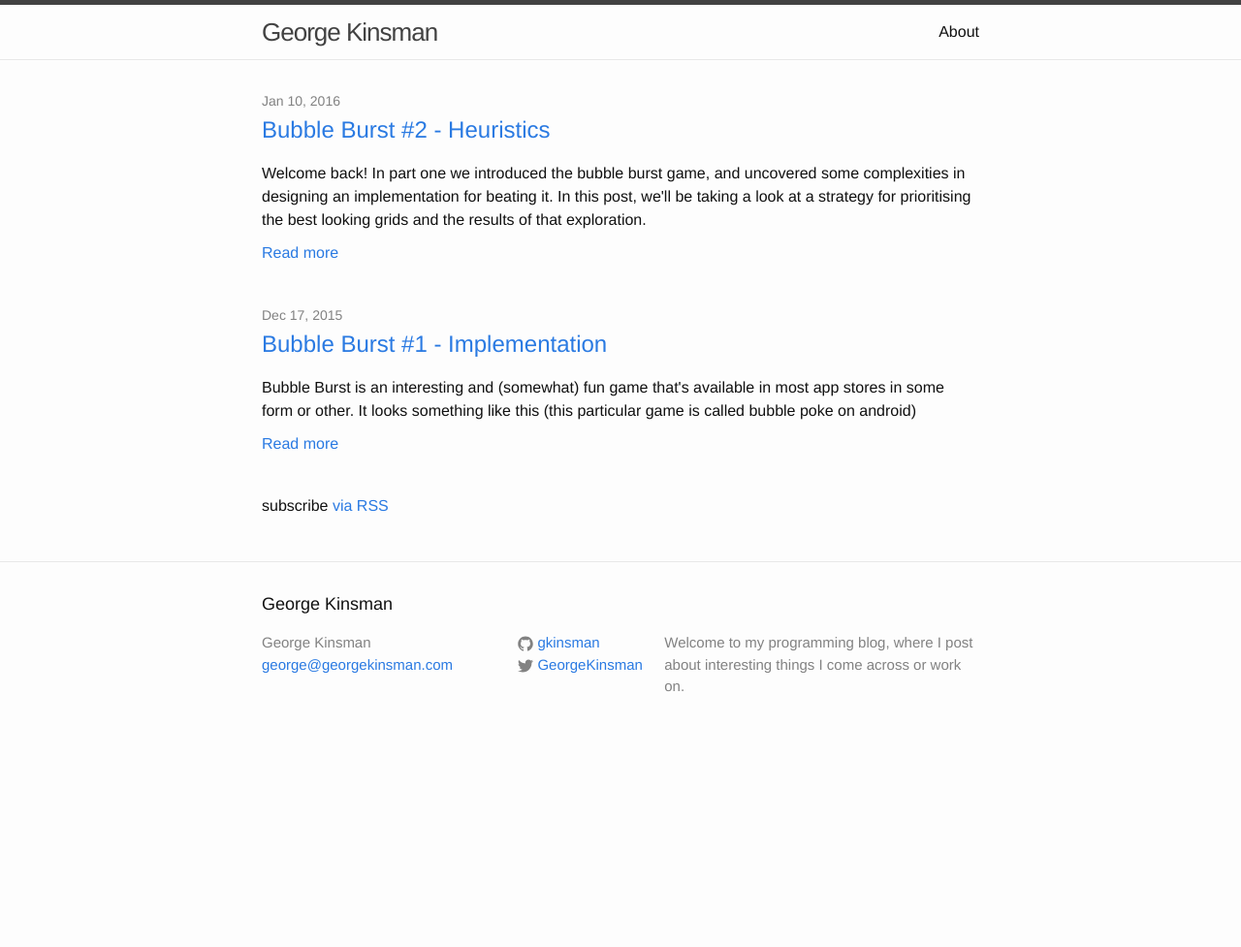
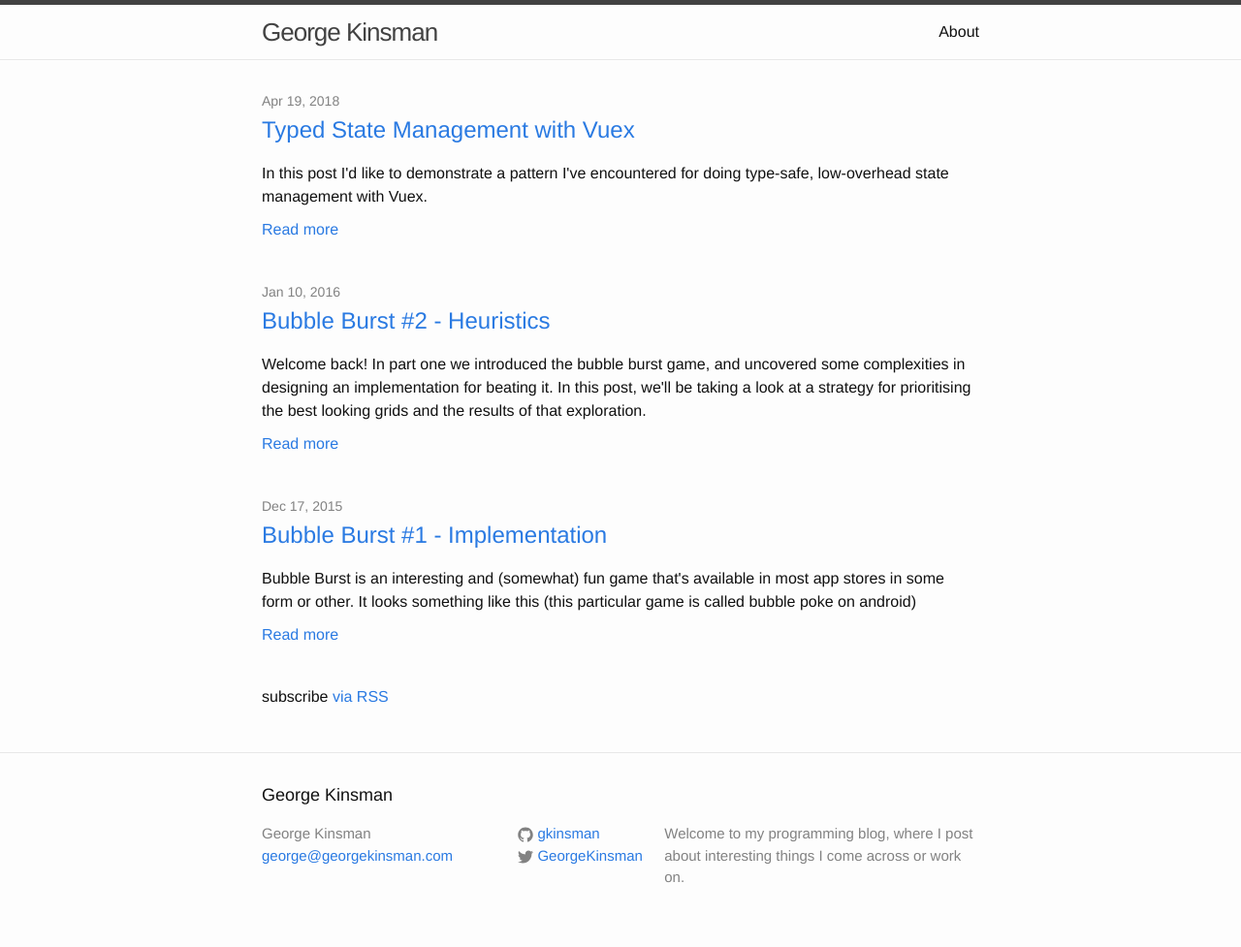
Before and after one commit to gkinsman/gkinsman.github.io, a Jekyll site: the page built from index.html, in a window 1280 px wide. Shown: the whole page at 97% size. Built offline with Jekyll 4.4.1, drawn with Linux system fonts in a browser that asks for light colours; before the commit the page ends 900 px from its top, so only the background shows below that; some of the changed lines change nothing that is shown.

Commit message:
- Add GA properly
- Add new typed vuex post

````diff
--- a/_config.yml
+++ b/_config.yml
@@ -4,7 +4,7 @@
 description: > # this means to ignore newlines until "baseurl:"
   Welcome to my programming blog, where I post about interesting things I come across or work on.
 baseurl: "" # the subpath of your site, e.g. /blog/
-url: "http://www.georgekinsman.com" # the base hostname & protocol for your site
+url: "http://georgekinsman.com" # the base hostname & protocol for your site
 twitter_username: GeorgeKinsman
 github_username:  gkinsman
 
--- /dev/null
+++ b/_includes/google_analytics.html
@@ -0,0 +1,8 @@
+<script>
+  (function(i,s,o,g,r,a,m){i['GoogleAnalyticsObject']=r;i[r]=i[r]||function(){
+  (i[r].q=i[r].q||[]).push(arguments)},i[r].l=1*new Date();a=s.createElement(o),
+  m=s.getElementsByTagName(o)[0];a.async=1;a.src=g;m.parentNode.insertBefore(a,m)
+  })(window,document,'script','//www.google-analytics.com/analytics.js','ga');
+  ga('create', 'UA-71541238-1', 'auto');
+  ga('send', 'pageview');
+</script>
--- a/_includes/head.html
+++ b/_includes/head.html
@@ -9,4 +9,6 @@
   <link rel="stylesheet" href="{{ "/css/main.css" | prepend: site.baseurl }}">
   <link rel="canonical" href="{{ page.url | replace:'index.html','' | prepend: site.baseurl | prepend: site.url }}">
   <link rel="alternate" type="application/atom+xml" title="{{ site.title }}" href="{{ "/feed.xml" | prepend: site.baseurl | prepend: site.url }}" />
+
+  {% include google_analytics.html %}
 </head>
--- /dev/null
+++ b/_posts/2018-04-19-Typed-State-Management-With-Vuex.md
@@ -0,0 +1,172 @@
+---
+layout: post
+published: draft
+title: >
+    Typed State Management with Vuex
+category: Programming
+excerpt:
+   In this post I'd like to demonstrate a pattern I've encountered for doing type-safe, low-overhead state management with Vuex.
+---
+
+## Typed State Management with Vuex
+
+In this post I'd like to demonstrate a pattern I've encountered for doing type-safe, low-overhead state management with Vuex. Vuex is the default, first class state management library for Vue.js. It allows developers to define a state tree that provides getters into the tree, synchronous mutations of the tree, and asynchronous actions that allow multiple mutations. Before looking at those however,
+
+**Let's start with a few goals for state management in general:**
+
+1. Everything should be typed using TypeScript, with `noImplicitAny: true`
+2. There should be minimal amounts of boilerplate and 'hooking things up'
+3. The store API should be as simple as possible.
+4. The store should be modular and namespaced, so that properties on different modules don't conflict.
+
+Vuex alone isn't very type-friendly, as it wasn't built from the ground up with types in mind. However, there has been a number of community efforts to add them. Several libraries now exist to achieve this goal, and most of them take the form of API's that build up a typed store that emit a regular Vuex store for inclusion in the root Vue instance. One such library that we'll take a closer look at is called `vuex-typex`.
+
+
+
+*The full source code for this post can be found here: https://github.com/gkinsman/vue-types-demo.*
+
+
+
+For these code samples, I'm porting the Vuex shopping cart example over to TypeScript and vuex-typex. The original JS implementation can be found here: https://github.com/vuejs/vuex/tree/dev/examples/shopping-cart.] I have made only minor model changes for ergonomics.
+
+### Getting Started
+
+Let's install the library:
+
+`yarn add vuex-typex`
+
+> While it isn't the focus of this article, I think it's also worth mentioning [av-ts](https://github.com/HerringtonDarkholme/av-ts)  as I've used it in my sample code - I've found it's  the best library for writing components with TypeScript and Vue. [Here's the author's take on why he wrote it](https://herringtondarkholme.github.io/2016/11/01/how-to-choose-vue-library/).
+
+The next step is to define an interface that represents the root of the state tree. It combines all of the child states together. There will be a 1:1 mapping of child state to module, as each module will operate on a single child state.
+
+*/store/index.ts*
+
+```ts
+import Vue from 'vue';
+import Vuex from 'vuex';
+import { getStoreBuilder } from 'vuex-typex';
+// -- more imports here --
+
+Vue.use(Vuex);
+
+export interface RootState {
+    cart: CartState;
+    products: ProductsState;
+}
+
+const store = getStoreBuilder<RootState>().vuexStore();
+export default store;
+```
+
+Once we have the root state defined, we can define each module. Firstly there's the state interface and it's initial state:
+
+*/store/ProductsModule.ts*
+
+```ts
+export interface ProductsState {
+    all: Product[];
+}
+
+const initialState: ProductsState = {
+    all: [],
+};
+
+export const products {
+    // our API will be exported here
+}
+```
+
+We can now add the special sauce that is `vuex-typex`. This code uses the library helper `getStoreBuilder` to define a module with the namespace `products` whose root state is `RootState`, initialised with the the `initialState` from above. We'll use this builder to define getters, mutations and actions. The role of this builder is to capture the context of the store so that call sites can call store methods without needing to pass in the store context. We'll see this in action soon.
+
+```typescript
+const builder = getStoreBuilder<RootState>().module('products', initialState);
+```
+
+### Getters
+
+Using the builder, we can now define a getter that fetches a property from the state.
+
+*/store/ProductsModule.ts*
+
+```typescript
+const allProductsGetter = builder.read(function allProducts(state: ProductsState) {
+    return state.all;
+});
+...
+export const products {
+    get allProducts() { return allProductsGetter(); },
+}
+```
+
+The biggest drawback of this approach is that since builder is capturing the context, it uses the name of the function parameter as the store's getter name: `allProducts`. This drawback only applies to getters as we'll see next.
+
+### Mutations
+
+Mutations are functions, and are captured using the builders `commit` function:
+
+*/store/ProductsModule.ts*
+
+```typescript
+function decrementProductInventory(state: ProductsState, id: number) {
+    const product = state.all.find(p => p.id === id);
+    product!.inventory--;
+}
+...
+export const products {
+    ...
+    decrementProductInventory: builder.commit(decrementProductInventory),
+}
+```
+
+
+
+### Actions
+
+Actions look very similar to functions, except that they may be asynchronous, and use the `dispatch` function of the builder instead of `commit`. When deciding between action or mutation, you should choose a mutation unless you want to commit other mutations or do async work.
+
+*/store/ProductsModule.ts*
+
+```typescript
+/* BareActionContext here gives us access to other modules' state if we need it - also only possible with actions */
+async function getAllProducts(context: BareActionContext<ProductsState, RootState>) {
+    const shopProducts = await getProducts();
+    products.setProducts(shopProducts);
+}
+...
+export const products {
+    ...
+    getAllProducts: builder.dispatch(getAllProducts),
+}
+```
+
+
+
+### Usage
+
+Using this store API is straightforward: we can import the exported `products` object directly and access it:
+
+```typescript
+...
+import { products } from '@/store/ProductsModule';
+...
+
+@Component
+export default class ProductList extends Vue {
+  get products() {
+    return products.allProducts;
+  }
+
+  @Lifecycle
+  async created() {
+    await products.getAllProducts();
+  }
+}
+```
+
+It works great with the dev tools too, you can see that the cart and product modules are correctly namespaced, and time travel works for each commit to the store:
+
+![](/images/Vuex-chrome.gif)
+
+
+
+And that's it!
````
Also changed, not shown: images/Vuex-chrome.gif (added).
